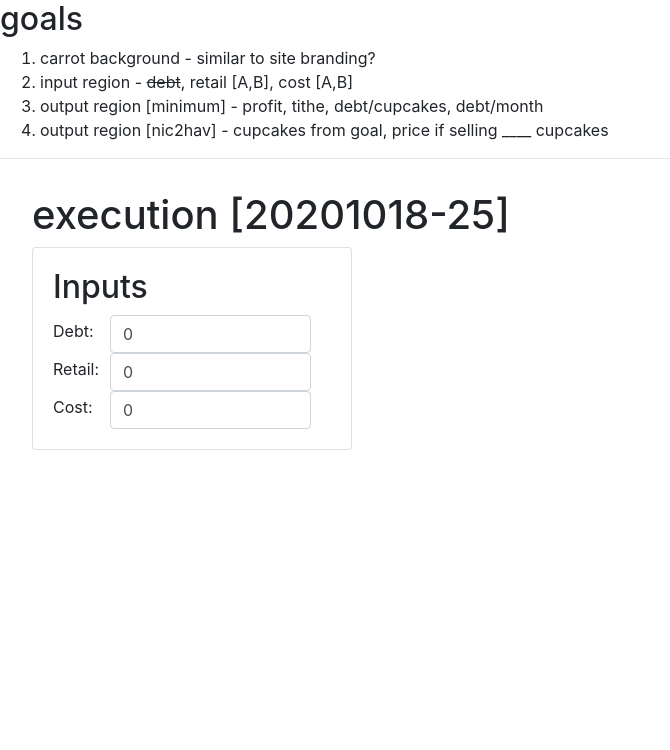
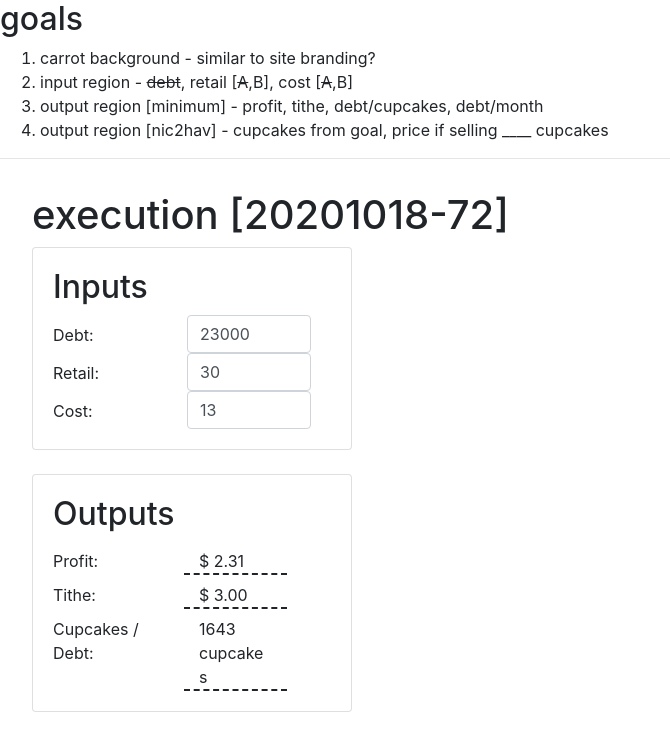
Before and after one commit to dvjc/dvjc.github.io, a plain HTML site: page projects/pwas/SimplyCarrotCalc/index.html in a window 1280 px wide. Shown: the whole page, without its empty margins (0-670 px from the left). Drawn offline with Linux system fonts and the light colour scheme.

Commit message:
Lots of small changes; has input and output now; pretty formatting; a few other things too

```diff
--- a/projects/pwas/SimplyCarrotCalc/index.html
+++ b/projects/pwas/SimplyCarrotCalc/index.html
@@ -10,7 +10,7 @@
       <h2>goals</h2>
       <ol>
         <li>carrot background - similar to site branding?</li>
-        <li>input region - <strike>debt</strike>, retail [A,B], cost [A,B]</li>
+        <li>input region - <strike>debt</strike>, retail [<strike>A</strike>,B], cost [<strike>A</strike>,B]</li>
         <li>output region [minimum] - profit, tithe, debt/cupcakes, debt/month</li>
         <li>output region [nic2hav] - cupcakes from goal, price if selling ____ cupcakes</li>
       </ol>
@@ -23,27 +23,57 @@
       >
         <h2>Inputs</h2>
         <b-row id="inputDebt">
-          <b-col sm="3" class="inputLabel">
-            <label :for="debt">Debt:</label>
+          <b-col :sm="`${ labelWidth }`" class="labelLabel">
+            <label>Debt:</label>
           </b-col>
-          <b-col sm="9" class="inputControl">
-            <b-form-input id="debt" v-model="debt" type="number">
+          <b-col :sm="`${ inputControlWidth }`" class="inputControl">
+            <b-form-input v-model="debt" type="number">
           </b-col>
         </b-row>
         <b-row id="inputRetail">
-          <b-col sm="3" class="inputLabel">
-            <label :for="retail">Retail:</label>
+          <b-col :sm="`${ labelWidth }`" class="labelLabel">
+            <label>Retail:</label>
           </b-col>
-          <b-col sm="9" class="inputControl">
-            <b-form-input id="retail" v-model="items[0].retail" type="number">
+          <b-col :sm="`${ inputControlWidth }`" class="inputControl">
+            <b-form-input v-model="items[0].retail" type="number">
           </b-col>
         </b-row>
         <b-row id="inputCost">
-          <b-col sm="3" class="inputLabel">
-            <label :for="retail">Cost:</label>
+          <b-col :sm="`${ labelWidth }`" class="labelLabel">
+            <label>Cost:</label>
           </b-col>
-          <b-col sm="9" class="inputControl">
-            <b-form-input id="cost" v-model="items[0].cost" type="number">
+          <b-col :sm="`${ inputControlWidth }`" class="inputControl">
+            <b-form-input v-model="items[0].cost" type="number">
+          </b-col>
+        </b-row>
+      </b-card>
+      <br />
+      <b-card
+        style="max-width: 20rem;"
+      >
+        <h2>Outputs</h2>
+        <b-row id="outputProfit">
+          <b-col :sm="`${ labelWidth }`" class="labelLabel">
+            <label>Profit:</label>
+          </b-col>
+          <b-col :sm="`${ outputControlWidth }`" class="outputControl">
+            <div class="mt-2">{{ moneyFormat(profit(items)) }}</div>
+          </b-col>
+        </b-row>
+        <b-row id="outputProfit">
+          <b-col :sm="`${ labelWidth }`" class="labelLabel">
+            <label>Tithe:</label>
+          </b-col>
+          <b-col :sm="`${ outputControlWidth }`" class="outputControl">
+            <div class="mt-2">{{ moneyFormat(tithe(items)) }}</div>
+          </b-col>
+        </b-row>
+        <b-row id="outputCakes">
+          <b-col :sm="`${ labelWidth }`" class="labelLabel">
+            <label>Cupcakes / Debt:</label>
+          </b-col>
+          <b-col :sm="`${ outputControlWidth }`" class="outputControl">
+            <div class="mt-2">{{ cupcakeTransform(debt, items) }}</div>
           </b-col>
         </b-row>
       </b-card>
@@ -51,30 +81,95 @@
     <script src="./assets/scripts/vuejs.v2-6-12.js"></script>
     <script src="./assets/scripts/bootstrap-vue.v2-17-3.min.js"></script>
     <script type="text/javascript">
-      const iteration = '20201018-25';
-      var app = new Vue({
+      let profit = (items) => {
+        let p = 0;
+        if ( items.length > 0 ) {
+          p = items[0].cost == 0 ? 0 : items[0].retail / items[0].cost;
+        }
+        return p;
+      };
+      let tithe = (items) => {
+        let t = 0;
+        if ( items.length > 0 ){
+          t = items[0].retail == 0 ? 0 : 0.1 * items[0].retail;
+        }
+        return t;
+      };
+      let singleCupcakeUnit = (items) => {
+        let s = 0;
+        if ( items.length > 0 ) {
+          const c = items[0].cost;
+          const r = items[0].retail;
+          const t = tithe(items);
+          s = c == 0 ? 0 : (r - c - t);
+        }
+        return s;
+      };
+      let cupcakeTransform = (debt, items) => {
+        let ct = 0;
+        if ( items.length > 0 ) {
+          const s = singleCupcakeUnit(items);
+          ct = s == 0 ? 'infinite' : Math.round(0.5 + (debt / s),0);
+        }
+        let suffix = ct == 1 ? "" : "s";
+        ct = `${ ct } cupcake${ suffix }`;
+        return ct;
+      };
+      let moneyFormat = (value) => {
+        let m = 0;
+        if (!isNaN(m)){
+          m = Math.round(100*value,0)/100;
+          if ( m.toString().indexOf(".")<0 ) {
+            m = m + ".00";
+          } else if ( m.toString().split(".")[1].length == 1) {
+            m = m + "0";
+          }
+          m = "$ " + m;
+        }
+        return m;
+      };
+    </script>
+    <script type="text/javascript">
+      const iteration = '20201018-72';
+      let debt = 23000;
+      let items = [
+            {
+              retail: 30,
+              cost: 13
+            }
+          ];
+      var vm = new Vue({
         el: '#execution',
         data: {
           titleLabel: `execution [${ iteration }]`,
-          debt: 0,
-          items: [
-            {
-              retail: 0,
-              cost: 0
-            }
-          ],
-          tithe: 0,
+          labelWidth: 6,
+          inputControlWidth: 6,
+          outputControlWidth: 4,
+          debt,
+          items,
           iteration
+        },
+        methods: {
+          profit,
+          tithe,
+          singleCupcakeUnit,
+          cupcakeTransform,
+          moneyFormat
         }
       });
     </script>
     <style type="text/css">
-      .inputLabel {
-        top: 0.25em;
+      .labelLabel {
+        top: 0.5em;
       }
       .inputControl {
         left: -1.25em;
       }
+      .outputControl {
+        left: -0.5em;
+        border-style: none none dashed none;
+        border-width: 0.125em;
+      }
     </script>
   </body>
 </html>
```
